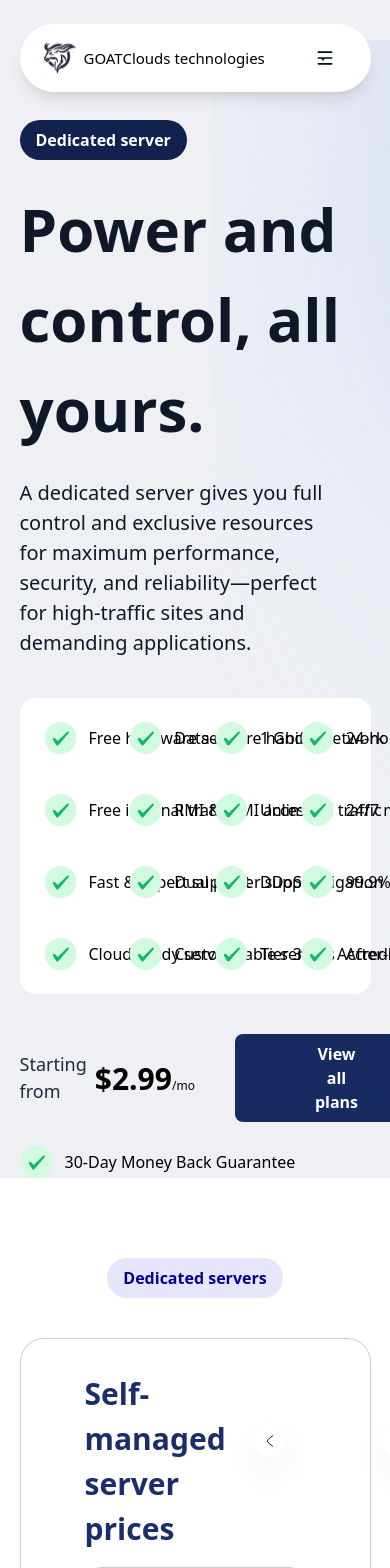
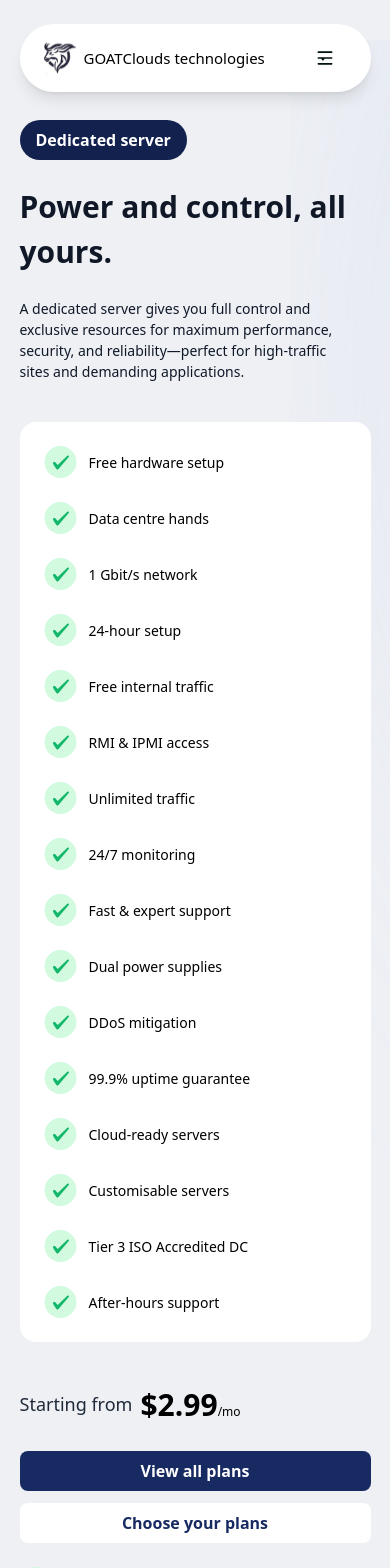
Before and after one commit to Frokesy/gcwh, a React (Vite) app: page /servers/dedicated-servers in a window 390 px wide. Shown: the top 1568 px of the page. Built offline with nearby package versions, Linux system fonts and the light colour scheme.

Commit message:
designed dedicated servers page

```diff
--- a/src/components/home/ServerLocation.tsx
+++ b/src/components/home/ServerLocation.tsx
@@ -34,7 +34,7 @@ const ServerLocation = () => {
     },
   ];
   return (
-    <div className="bg-[#fff] py-20">
+    <div className="bg-[#fff] lg:py-20 py-10">
       <div className=" w-[90vw] mx-auto">
         <div className="flex flex-col items-center justify-center  px-4 lg:px-0 space-y-3 text-center">
           <h2 className="lg:text-[48px] text-[24px] font-semibold text-gray-900">
--- a/src/pages/servers/dedicated-servers/index.tsx
+++ b/src/pages/servers/dedicated-servers/index.tsx
@@ -1,6 +1,7 @@
 import PricingCard from "../../../components/cards/PricingCard";
 import Container from "../../../components/defaults/Container";
 import FAQs from "../../../components/defaults/FAQs";
+import Footer from "../../../components/defaults/Footer";
 import ServerLocation from "../../../components/home/ServerLocation";
 import Testimonials from "../../../components/home/Testimonials";
 import {
@@ -37,20 +38,20 @@ const DedicatedServers = () => {
               <span>Dedicated server</span>
             </div>
           </div>
-          <h2 className="text-gray-900 text-[60px] mt-6 font-semibold">
+          <h2 className="text-gray-900 lg:text-[60px] text-[30px] mt-6 font-semibold">
             Power and control, all yours.
           </h2>
-          <p className="text-[20px] text-gray-900 w-[90%] mt-6">
+          <p className="lg:text-[20px] text-[14px] text-gray-900 w-[90%] mt-6">
             A dedicated server gives you full control and exclusive resources
             for maximum performance, security, and reliability—perfect for
             high-traffic sites and demanding applications.
           </p>
 
-          <div className="mt-10 bg-[#fff] p-6 rounded-2xl grid grid-cols-4 gap-10 w-[100%]">
+          <div className="mt-10 bg-[#fff] p-6 rounded-2xl grid lg:grid-cols-4 gap-6 lg:gap-10 w-[100%]">
             {items.map((item, index) => (
               <div
                 key={index}
-                className="flex items-center space-x-3 min-w-max"
+                className="flex items-center space-x-3 lg:text-[16px] text-[14px] min-w-max"
               >
                 <GreenTick />
                 <p>{item}</p>
@@ -58,7 +59,7 @@ const DedicatedServers = () => {
             ))}
           </div>
 
-          <div className="flex space-x-10 mt-10">
+          <div className="flex lg:flex-row flex-col space-y-6 lg:space-y-0 lg:space-x-10 mt-10">
             <div className="flex items-center space-x-2">
               <p className="text-[18px] text-gray-800">Starting from</p>
               <div className="flex items-baseline">
@@ -66,16 +67,16 @@ const DedicatedServers = () => {
                 <span className="text-[12px]">/mo</span>
               </div>
             </div>
-            <div className="flex items-center space-x-4">
-              <button className="bg-[#182A62] text-white px-20 py-2 text-[16px] font-semibold rounded-lg">
+            <div className="flex items-center lg:space-x-4 space-y-3 lg:space-y-0 lg:flex-row flex-col">
+              <button className="bg-[#182A62] text-white px-20 py-2 text-[16px] lg:w-auto w-[100%] font-semibold rounded-lg">
                 View all plans
               </button>
-              <button className="text-[#182A62] bg-white px-20 py-2 text-[16px] font-semibold rounded-lg">
+              <button className="text-[#182A62] bg-white px-20 py-2 text-[16px] lg:w-auto w-[100%] font-semibold rounded-lg">
                 Choose your plans
               </button>
             </div>
           </div>
-          <div className="flex items-center space-x-3 mt-6 min-w-max">
+          <div className="flex items-center space-x-3 mt-6 min-w-max lg:mb-0 mb-10">
             <GreenTick />
             <p>30-Day Money Back Guarantee</p>
           </div>
@@ -89,12 +90,12 @@ const DedicatedServers = () => {
           </div>
         </div>
 
-        <div className="w-[90vw] mx-auto border border-[#ccc] rounded-3xl mt-10 py-6 px-16">
-          <div className="flex justify-between">
-            <h2 className="text-[30px] font-semibold mt-2 text-[#1A2E6C]">
+        <div className="lg:w-[90vw] w-[95vw] mx-auto border border-[#ccc] rounded-3xl mt-10 py-6 px-3 lg:px-16">
+          <div className="flex lg:flex-row flex-col items-center justify-between">
+            <h2 className="lg:text-[30px] text-[18px] font-semibold mt-2 text-[#1A2E6C]">
               Self-managed server prices
             </h2>
-            <div className="flex items-center space-x-10">
+            <div className="flex items-center space-x-4 mt-3 lg:mt-0 lg:space-x-10">
               <LeftArrow />
               <RightArrow />
             </div>
@@ -156,6 +157,7 @@ const DedicatedServers = () => {
       <ServerLocation />
       <Testimonials />
       <FAQs />
+      <Footer />
     </Container>
   );
 };
```
